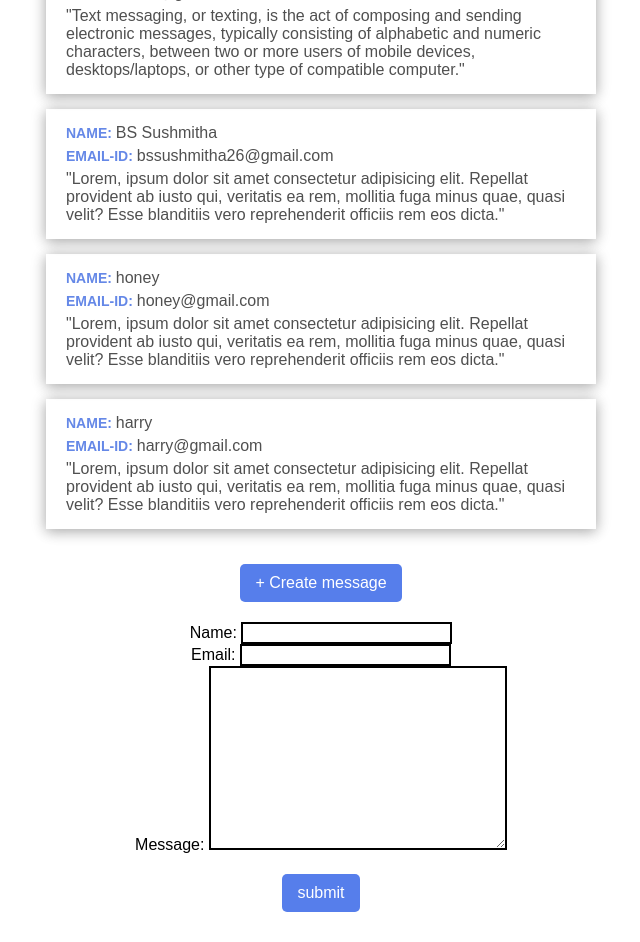
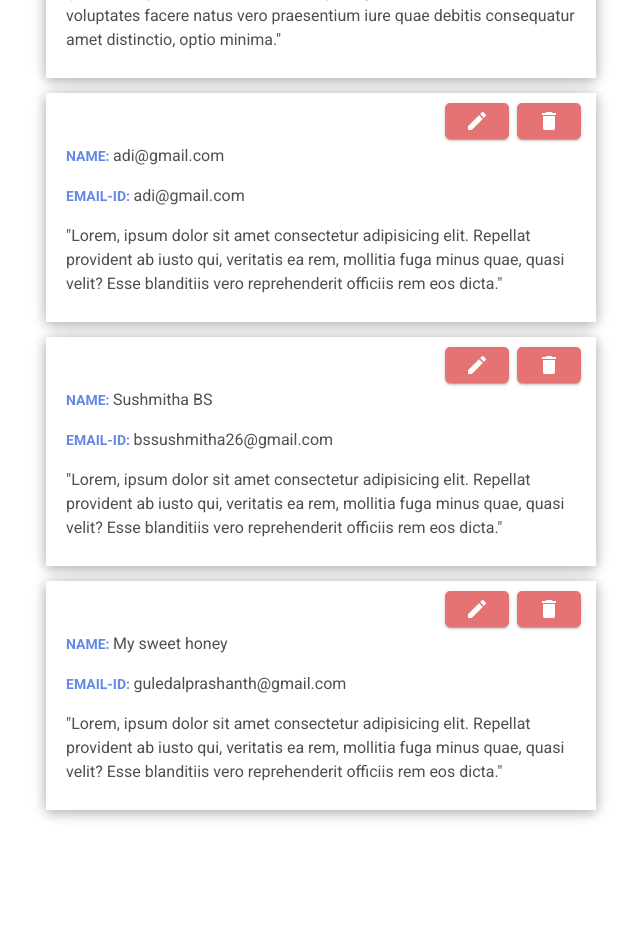
Before and after one commit to sushmitha-b-s/guestbook-client, a Vue app: page /messages in a window 1280 px wide. Shown: the part 360-1302 px from the top of the page, without its empty margins (319-959 px from the left). After the commit the page ends 1195 px from the top, so only its background shows below. Built offline with nearby package versions, Linux system fonts and the light colour scheme; data requests are answered from the project's data file.

Commit message:
added form, and some icons

```diff
--- a/db.json
+++ b/db.json
@@ -7,27 +7,21 @@
       "message": "Lorem, ipsum dolor sit amet consectetur adipisicing elit. Pariatur quos ipsam excepturi nesciunt veniam sequi, dignissimos deserunt voluptates facere natus vero praesentium iure quae debitis consequatur amet distinctio, optio minima."
     },
     {
-      "id": 2,
-      "name": "Adi",
+      "id": 6476486,
+      "name": "adi@gmail.com",
       "email": "adi@gmail.com",
-      "message": "Text messaging, or texting, is the act of composing and sending electronic messages, typically consisting of alphabetic and numeric characters, between two or more users of mobile devices, desktops/laptops, or other type of compatible computer."
+      "message": "Lorem, ipsum dolor sit amet consectetur adipisicing elit. Repellat provident ab iusto qui, veritatis ea rem, mollitia fuga minus quae, quasi velit? Esse blanditiis vero reprehenderit officiis rem eos dicta."
     },
     {
-      "id": 865270,
-      "name": "BS Sushmitha",
+      "id": 7162301,
+      "name": "Sushmitha BS",
       "email": "bssushmitha26@gmail.com",
       "message": "Lorem, ipsum dolor sit amet consectetur adipisicing elit. Repellat provident ab iusto qui, veritatis ea rem, mollitia fuga minus quae, quasi velit? Esse blanditiis vero reprehenderit officiis rem eos dicta."
     },
     {
-      "id": 7121425,
-      "name": "honey",
-      "email": "honey@gmail.com",
-      "message": "Lorem, ipsum dolor sit amet consectetur adipisicing elit. Repellat provident ab iusto qui, veritatis ea rem, mollitia fuga minus quae, quasi velit? Esse blanditiis vero reprehenderit officiis rem eos dicta."
-    },
-    {
-      "id": 4266551,
-      "name": "harry",
-      "email": "harry@gmail.com",
+      "id": 8334511,
+      "name": "My sweet honey",
+      "email": "guledalprashanth@gmail.com",
       "message": "Lorem, ipsum dolor sit amet consectetur adipisicing elit. Repellat provident ab iusto qui, veritatis ea rem, mollitia fuga minus quae, quasi velit? Esse blanditiis vero reprehenderit officiis rem eos dicta."
     }
   ]
--- a/src/App.vue
+++ b/src/App.vue
@@ -1,7 +1,9 @@
 <template>
   <div id="app">
-    <NavBar />
-    <router-view />
+    <v-app>
+      <NavBar />
+      <router-view />
+    </v-app>
   </div>
 </template>
 
--- a/src/components/AddMessageForm.vue
+++ b/src/components/AddMessageForm.vue
@@ -1,28 +1,32 @@
 <template>
-  <div class="add-message">
-    <form @submit.prevent="addMessage">
-      <div>
-        <label for="name">Name: </label>
-        <input type="text" name="name" v-model="message.name" />
-      </div>
+  <div>
+    <v-form @submit.prevent="addMessage">
+      <v-text-field
+        label="Name"
+        v-model="message.name"
+        color="#d6a4a4"
+        autocomplete="off"
+        prepend-icon="mdi-account"
+      />
 
-      <div>
-        <label for="email">Email: </label>
-        <input type="text" name="email" v-model="message.email" />
-      </div>
+      <v-text-field
+        label="Email"
+        v-model="message.email"
+        color="#d6a4a4"
+        autocomplete="off"
+        prepend-icon="mdi-email"
+      />
 
-      <div>
-        <label for="message">Message: </label>
-        <textarea
-          name="message"
-          cols="30"
-          rows="10"
-          v-model="message.message"
-        ></textarea>
-      </div>
+      <v-textarea
+        label="Leave a message"
+        v-model="message.message"
+        color="#d6a4a4"
+        autocomplete="off"
+        prepend-icon="mdi-message-text"
+      />
 
-      <button type="submit">submit</button>
-    </form>
+      <v-btn type="submit" color="red lighten-2" dark ml-3>submit</v-btn>
+    </v-form>
   </div>
 </template>
 
--- a/src/components/MessagesItem.vue
+++ b/src/components/MessagesItem.vue
@@ -1,6 +1,15 @@
 <template>
   <div class="messages-item">
     <div>
+      <v-flex class="d-flex justify-end">
+        <v-btn color="red lighten-2" dark class="ma-0 pa-0"
+          ><v-icon>mdi-pencil</v-icon></v-btn
+        >
+        <v-btn color="red lighten-2" dark class="ma-0 pa-0 ml-2"
+          ><v-icon>mdi-delete</v-icon></v-btn
+        >
+      </v-flex>
+
       <p><span>Name: </span>{{ message.name }}</p>
       <p><span>Email-Id: </span>{{ message.email }}</p>
       <p>"{{ message.message }}"</p>
--- a/src/styles/index.scss
+++ b/src/styles/index.scss
@@ -54,7 +54,7 @@ nav {
   // border: 2px solid green;
   width: 600px;
   margin: auto auto;
-  margin-top: 50px;
+  margin-top: 10px;
   padding: 10px;
 
   button {
@@ -91,10 +91,3 @@ nav {
     }
   }
 }
-
-.add-message {
-  input,
-  textarea {
-    border: 2px solid black;
-  }
-}
--- a/src/views/MessagesList.vue
+++ b/src/views/MessagesList.vue
@@ -1,5 +1,33 @@
 <template>
   <div class="messages-list">
+    <div class="text-center">
+      <v-dialog v-model="dialog" width="500">
+        <template v-slot:activator="{ on, attrs }">
+          <v-btn color="red lighten-2" dark v-bind="attrs" v-on="on">
+            <v-icon>mdi-plus</v-icon>
+            Create Message
+          </v-btn>
+        </template>
+
+        <v-card>
+          <v-card-title class="headline">
+            <p>Create message</p>
+            <v-spacer></v-spacer>
+            <v-btn icon ml-4 @click="dialog = false">
+              <v-icon>mdi-close</v-icon>
+            </v-btn>
+          </v-card-title>
+
+          <v-card-text>
+            <AddMessageForm
+              :message="this.message"
+              @clicked:add-message="addMessage"
+            />
+          </v-card-text>
+        </v-card>
+      </v-dialog>
+    </div>
+
     <p v-if="!messages.length">There are no messages yet.</p>
     <div v-if="messages.length">
       <MessagesItem
@@ -9,9 +37,9 @@
       />
     </div>
 
-    <button>+ Create message</button>
+    <!-- <button>+ Create message</button>
 
-    <AddMessageForm :message="this.message" @clicked:add-message="addMessage" />
+    <AddMessageForm :message="this.message" @clicked:add-message="addMessage" /> -->
   </div>
 </template>
 
@@ -29,7 +57,8 @@ export default {
 
   data() {
     return {
-      message: this.createFreshMessageData()
+      message: this.createFreshMessageData(),
+      dialog: false
     }
   },
 
@@ -54,6 +83,7 @@ export default {
       }
     },
     addMessage(message) {
+      this.dialog = false
       this.$store.dispatch('guestbook/addMessage', message).then(() => {
         this.message = this.createFreshMessageData()
       })
```
